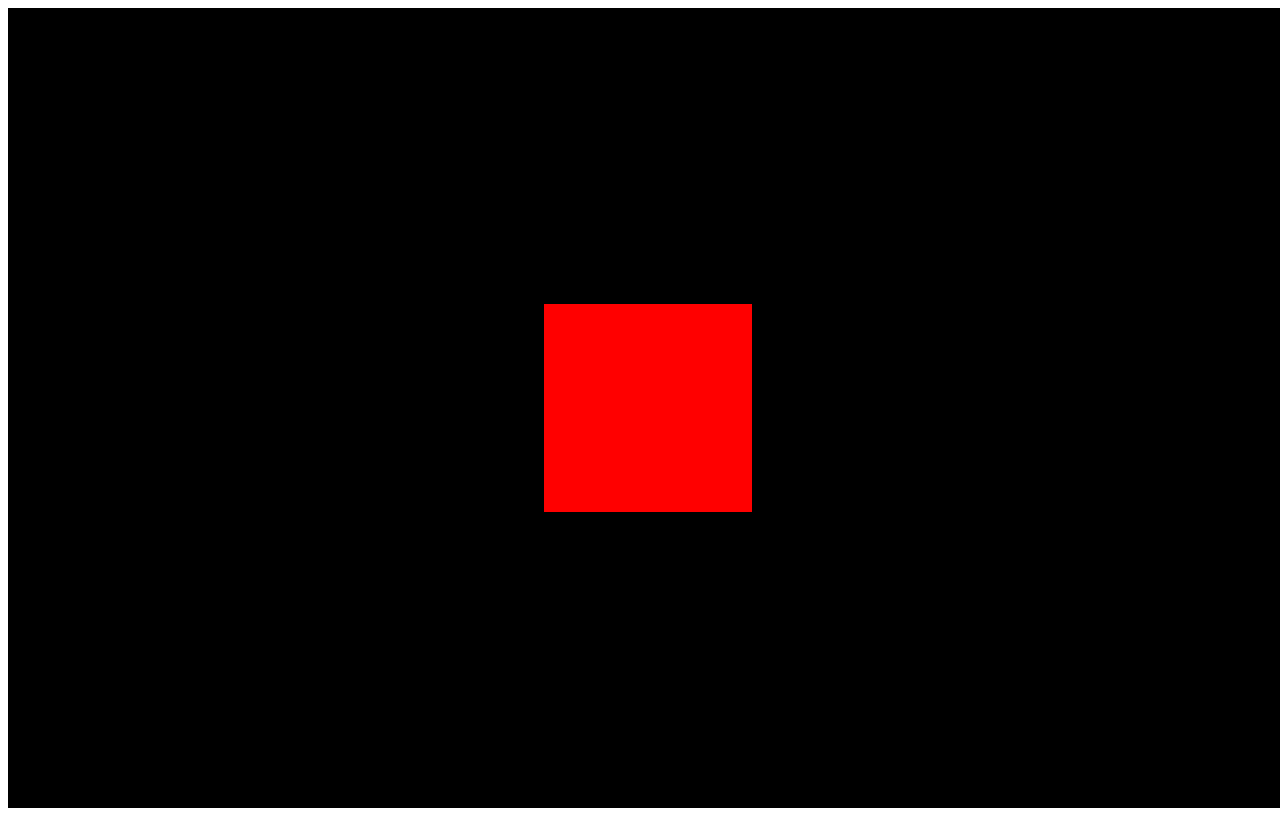
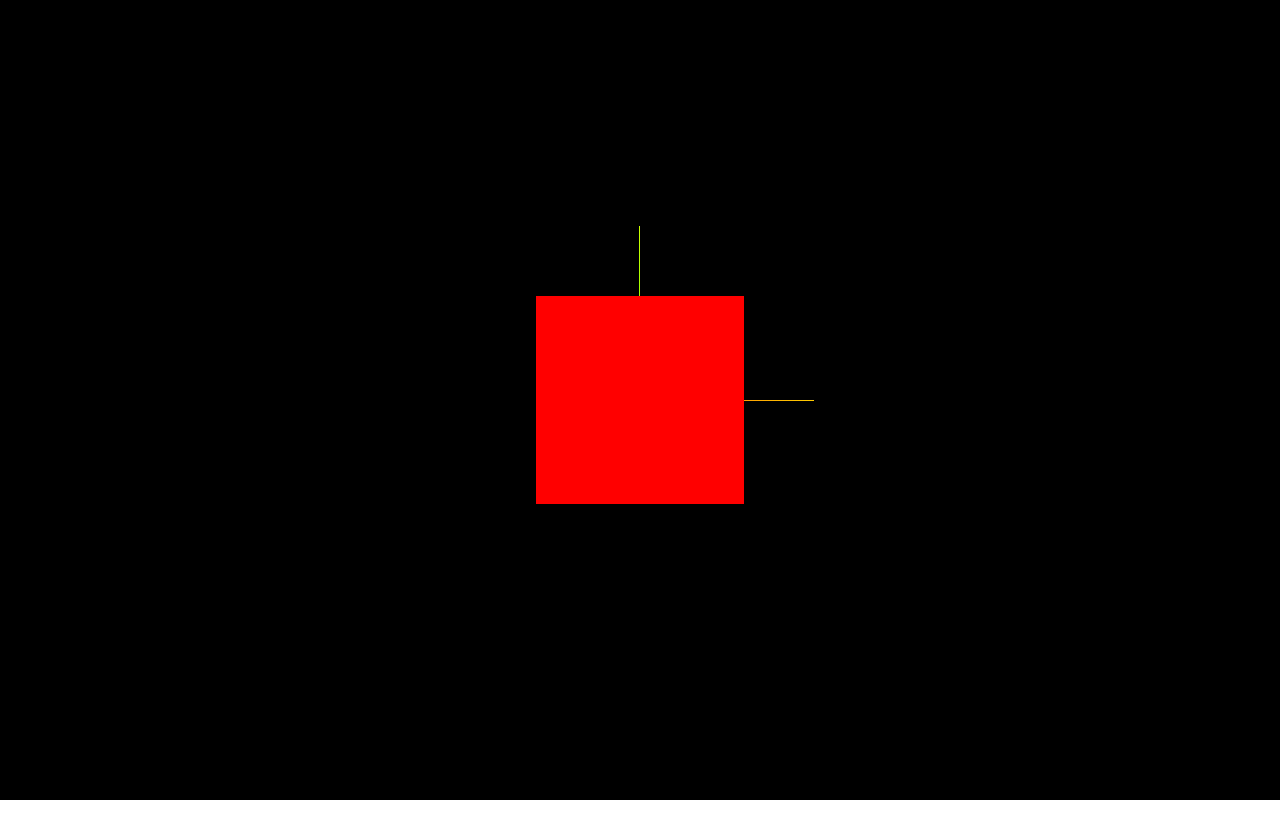
Before and after one commit to zenmeshuidezhao/animation-demo, a website built with Vite: page threejs/index.html in a window 1280 px wide. Built offline with nearby package versions, Linux system fonts and the light colour scheme.

Commit message:
style: resize fullscreen

```diff
--- a/threejs/index.html
+++ b/threejs/index.html
@@ -5,6 +5,17 @@
     <meta name="viewport" content="width=device-width, initial-scale=1.0">
     <title>Threejs Demo</title>
 </head>
+<style>
+    body {
+        margin: 0;
+        overflow: hidden;
+    }
+
+    * {
+        margin: 0;
+        padding: 0;
+    }
+</style>
 <body>
     <canvas id="canvas"></canvas>
     <script type="module" src="./main.js"></script>
--- /dev/null
+++ b/threejs/js/5.js
@@ -0,0 +1,75 @@
+import * as THREE from 'three';
+import { OrbitControls } from 'three/examples/jsm/controls/OrbitControls.js';
+
+window.addEventListener('resize', function () {
+    sizes.width = window.innerWidth;
+    sizes.height = window.innerHeight;
+
+    camera.aspect = sizes.width / sizes.height;
+    camera.updateProjectionMatrix();
+
+    renderer.setSize(sizes.width, sizes.height);
+    renderer.setPixelRatio(Math.min(window.devicePixelRatio, 2));
+})
+
+window.addEventListener('dblclick', function () {
+    const fullscreenElement = document.fullscreenElement || document.webkitFullscreenElement;
+
+    if (!fullscreenElement) {
+        if (canvas.requestFullscreen) {
+            canvas.requestFullscreen();
+        } else if (canvas.webkitRequestFullscreen) {
+            canvas.webkitRequestFullscreen();
+        }
+    }
+
+    if (fullscreenElement) {
+        if (document.exitFullscreen) {
+            document.exitFullscreen();
+        } else if (document.webkitExitFullscreen) {
+            document.webkitExitFullscreen();
+        }
+    }
+})
+
+const sizes = {
+    width: window.innerWidth,
+    height: window.innerHeight
+}
+
+const canvas = document.getElementById('canvas');
+
+const scene = new THREE.Scene();
+
+const mesh = new THREE.Mesh(
+  new THREE.BoxGeometry(1, 1, 1),
+  new THREE.MeshBasicMaterial({ color: 0xff0000 })
+);
+scene.add(mesh);
+
+const axesHelper = new THREE.AxesHelper();
+scene.add(axesHelper);
+
+const camera = new THREE.PerspectiveCamera(75, sizes.width / sizes.height);
+camera.position.z = 3;
+camera.lookAt(mesh.position);
+scene.add(camera);
+
+const controls = new OrbitControls(camera, canvas);
+controls.enableDamping = true;
+
+
+const renderer = new THREE.WebGLRenderer({
+  canvas
+});
+renderer.setSize(sizes.width, sizes.height);
+renderer.setPixelRatio(Math.min(window.devicePixelRatio, 2));
+
+const tick = () => {
+    renderer.render(scene, camera);
+
+    controls.update();
+    window.requestAnimationFrame(tick);
+}
+
+tick();
--- a/threejs/main.js
+++ b/threejs/main.js
@@ -1 +1 @@
-import  './js/4.js';
+import  './js/5.js';
```
